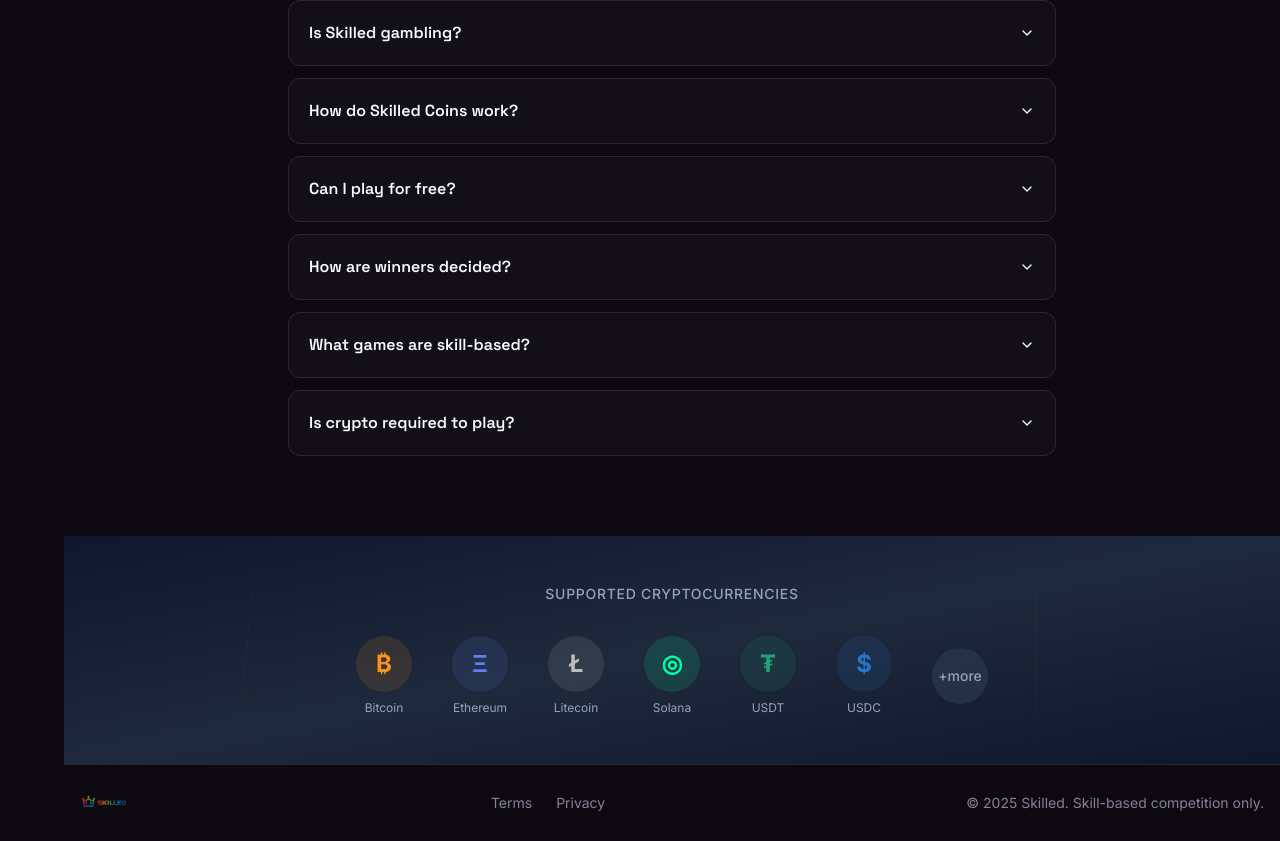
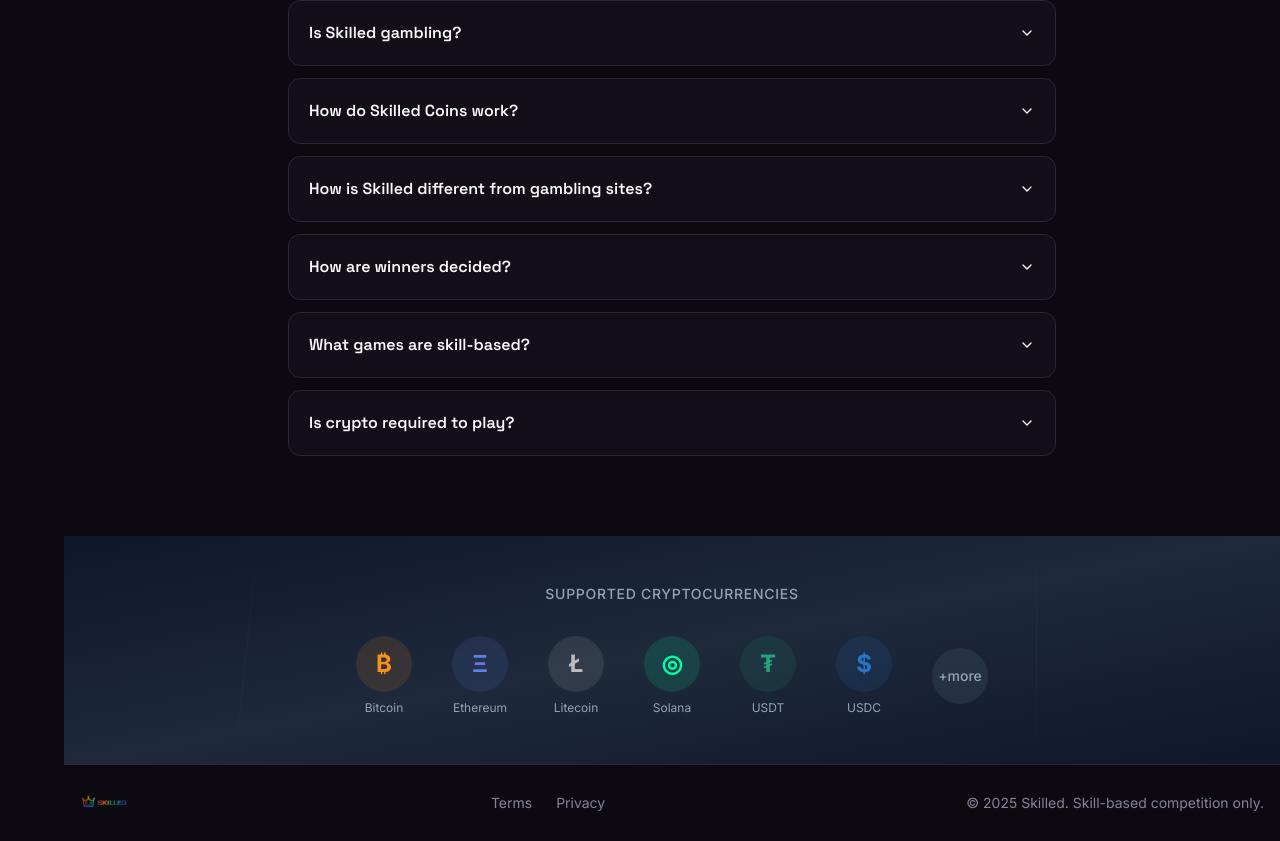
Before and after one commit to skilledgame/your-own-base-1dfaf7b3, a React (Vite) app: page / in a window 1280 px wide. Shown: the part 1636-2477 px from the top of the page. Built offline with nearby package versions, Linux system fonts and the light colour scheme; no server answers; the database is empty; the HTML template or start-up script is replaced by a standard one.

Commit message:
Code edited in Lovable Code Editor
Edited UI in Lovable

```diff
--- a/src/components/FAQSection.tsx
+++ b/src/components/FAQSection.tsx
@@ -13,9 +13,9 @@ const faqItems = [
       "Skilled Coins are in-platform tokens used to participate in games, matches, and tournaments on Skilled. Players can acquire Skilled Coins by purchasing them on the platform or through other available methods, and may also sell or withdraw them where supported. Coins are used to access skill-based competitions and features, but they do not influence game outcomes, which are determined entirely by player skill and performance. Skilled Coins are used within the Skilled ecosystem and are designed to support competitive play, progression, and rewards.",
   },
   {
-    question: "Can I play for free?",
+    question: "How is Skilled different from gambling sites?",
     answer:
-      "Yes! Every new player gets 3 free plays for each game. After that, you can continue practicing in free mode or compete for Skilled Coins against other players.",
+      "Skilled is fundamentally different from gambling sites because all outcomes are determined solely by player skill, strategy, and decision-making—not luck or chance. Unlike gambling, where random chance and betting against the house or other players are central, Skilled offers games where success depends entirely on your abilities and performance. There is no house edge or games of chance involved. Skilled focuses on competitive, fair play—much like esports or traditional skill-based games such as chess—ensuring that the best player wins based on merit alone.",
   },
   {
     question: "How are winners decided?",
```
